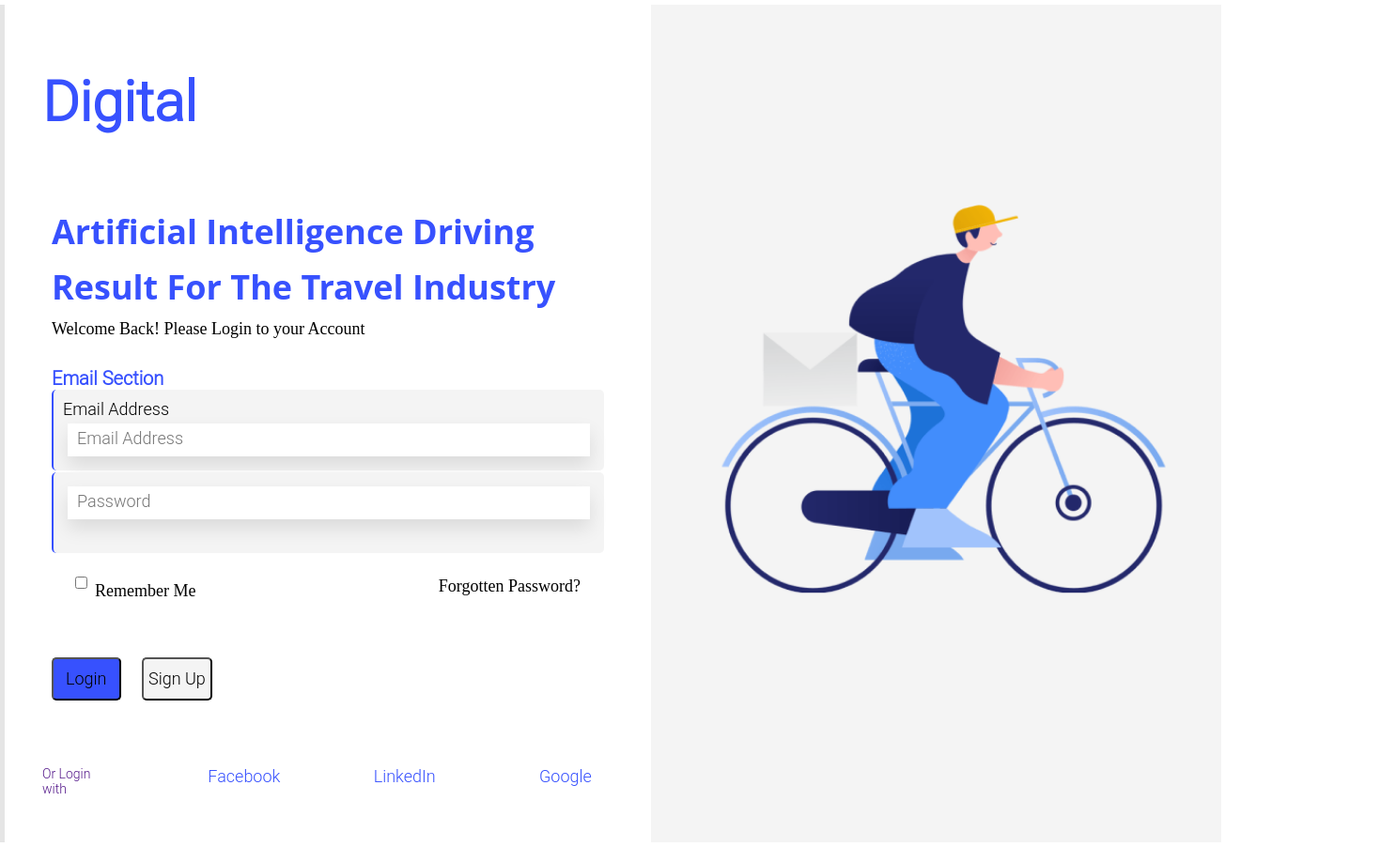
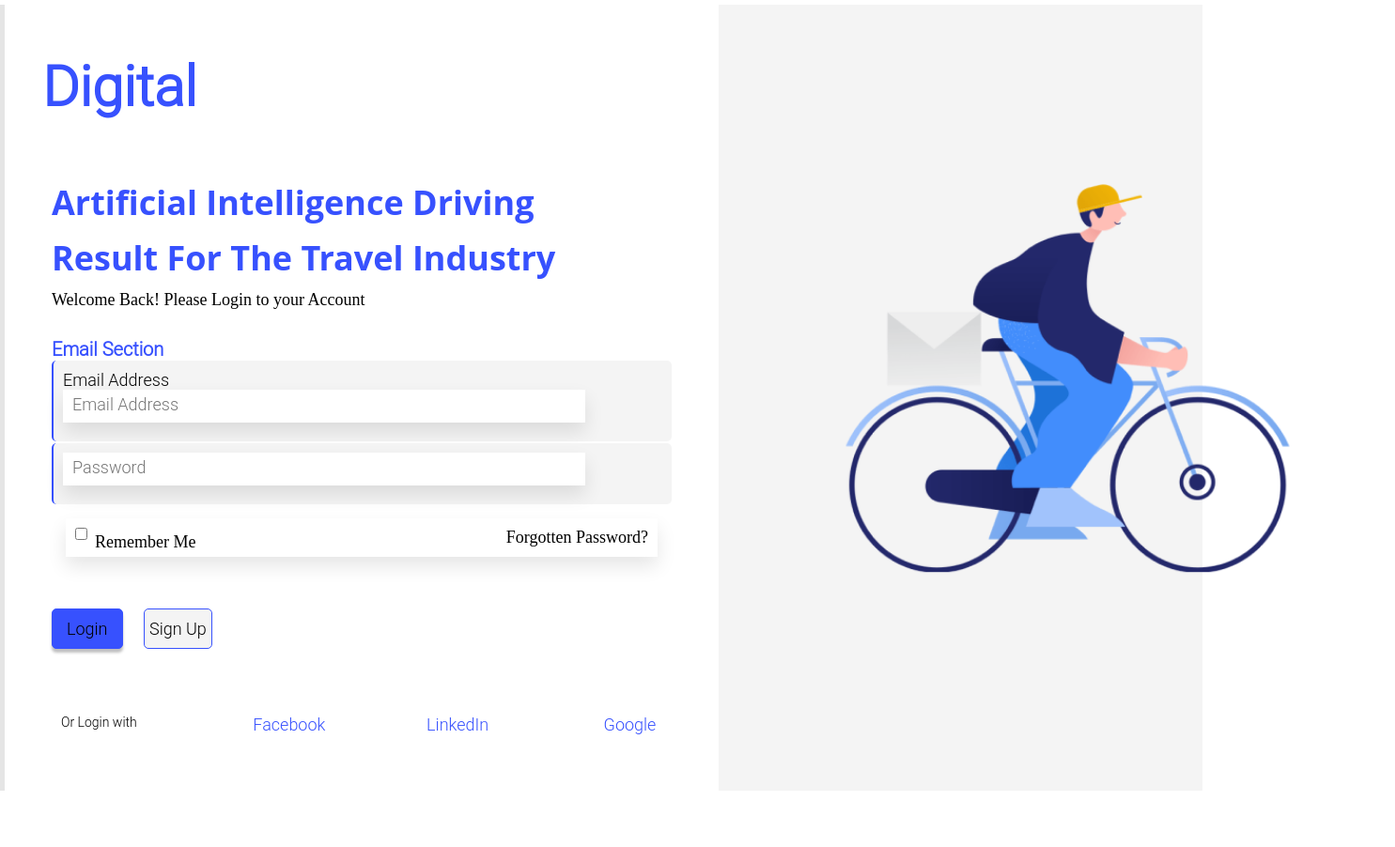
Before and after one commit to MANUELTEC-NG/Malon-Global-Technologies-Assesement, a website: page index.html in a window 1280 px wide. Shown: the whole page at 94% size, 1485 px wide, since content can reach past the window. After the commit the page ends 847 px from the top, so only its background shows below. Drawn offline with Linux system fonts and the light colour scheme.

Commit message:
adjusted the font and measurement unit

```diff
--- a/index.html
+++ b/index.html
@@ -38,8 +38,9 @@
                             </div>
 
                             <div class="form__group">
+                                <label for="password" class="form-label form-label-password">Password</label>
                                 <input type="password" class="form-input " id="password" placeholder="Password">
-                                <label for="password" class="form-label form-label-password">Password</label>
+
                             </div>
 
                             <div class="form__forgotten-password">
@@ -60,10 +61,11 @@
                 </div>
 
                 <div class="socials">
-                    <a href="" class="socials__btn">Or Login with</a>
-                    <a href="" class="socials__btn">Facebook</a>
-                    <a href="" class="socials__btn">LinkedIn</a>
-                    <a href="" class="socials__btn">Google</a>
+                     <a href="" class="socials__link">Or Login with</a>
+                    <a href="" class="socials__link">Facebook</a>
+                   <a href="" class="socials__link">LinkedIn</a>
+                    <a href="" class="socials__link">Google</a>
+
                 </div>
             </div>
 
--- a/sass/abstracts/_variables.scss
+++ b/sass/abstracts/_variables.scss
@@ -5,8 +5,11 @@ $color-login-bg-right: #F4F4F4;
 
 $color-heading-primary: #3751FE;
 
+$heading-primary-font-size: 3.6rem;
+$header-logo-font-size: 3rem;
 
 
-$color: #ffff;
+$color-white: #ffff;
+$color-black: #000000;
 
-$max-width: 1440px;
+$width: 144rem;
--- a/sass/components/_login-form.scss
+++ b/sass/components/_login-form.scss
@@ -5,22 +5,21 @@
 
 .form{
   &__group{
-  background-color: #F4F4F4;
+    background-color: #F4F4F4;
     padding: 10px;
     border-left: 2px solid $color-heading-primary;
-  border-radius: 5px;
+    border-radius: 5px;
     margin-bottom: 2px;
 
-    &:hover{
-      margin-bottom: 0;
-    }
+
   }
   &-input{
-    padding: 10px;
-    margin: 5px;
+    padding: 1rem;
+    margin-bottom: 1rem;
     display: block;
     width: 556px;
     box-shadow: 0 1rem 2rem rgba(black, .1);
+    outline: none;
     border: none;
 
     &::placeholder{
@@ -29,19 +28,26 @@
       margin: 39px 27px;
       font-family: "Roboto Light", sans-serif;
       font-style: normal;
-      font-size: 18px;
-      transition: all .3s;
+      font-size: 1.8rem;
+
+
+
     }
 
 
     &:focus:invalid{
-      border: none;
-      border-bottom: 5px solid orangered;
+      border-bottom: 3px solid orangered;
     }
 
     &:hover{
-      border: 3px solid $color-heading-primary;
-      margin-bottom: 0;
+      border: 2px solid $color-heading-primary;
+      outline: none;
+      margin-bottom: 1rem;
+
+    }
+    &:focus{
+      outline: none;
+      border: none;
     }
 
 
@@ -64,7 +70,7 @@
     cursor: pointer;
 
     &-password{
-      visibility: hidden;
+      display: none;
     }
 
   }
@@ -75,28 +81,30 @@
     justify-content: space-between;
     padding: 10px;
     margin: 15px;
+    box-shadow: 0 1rem 2rem rgba(black, .1);
   }
 
   &__remember-me{
     display: inline-block;
-    font-size: 18px;
-    width: 118px;
-    height: 21px;
+    font-size: 1.8rem;
+    width: 11.8rem;
+    height: 2.1rem;
     font-weight: 400;
     font-style: normal;
     line-height: 21.09px;
     position: absolute;
     color: #000000;
-    padding: 5px 3px;
-    margin: 0 5px;
+    padding: .5rem .3rem;
+    margin: 0 .5rem;
+
 
 
   }
   &__password-reset{
     &:active, &:visited, &:link{
-      font-size: 18px;
+      font-size: 1.8rem;
       width: auto;
-      height: 21px;
+      height: 2.1rem;
       font-weight: 400;
       font-style: normal;
       line-height: 21.09px;
@@ -104,6 +112,7 @@
       background-color: white;
       text-transform: capitalize;
       text-decoration: none;
+
 
     }
 
@@ -115,34 +124,39 @@
   }
 
   &__btn{
-    margin-top: 40px;
+    margin-top: 4rem;
     display: inline-block;
 
     &--login{
-      padding: 10px 13px;
-      margin-right: 10px;
-      border-radius: 5px;
+      padding: 1rem 1.5rem;
+      margin-right: 1rem;
+      border-radius: .5rem;
       background-color:#3751FE;
       font-style: normal;
       font-family: "Roboto Light", sans-serif;
       font-weight: 400;
-      font-size: 18px;
+      font-size: 1.8rem;
       line-height: 21.09px;
+      border: 1px solid #3751FE;
+      box-shadow: 0 4px 3px rgba(0, 0, 0, 0.25);
 
       &:active{
         background-color:#3751FE;
       }
     }
     &--sign-up{
-      padding: 10px 5px;
-      background-color: #F4F4F4;
-      margin-left: 10px;
-      border-radius: 5px;
+      padding: 1rem .5rem;
+     background-color: #F4F4F4;
+      margin-left: 1rem;
+      border-radius: .5rem;
       font-style: normal;
       font-family: "Roboto Light", sans-serif;
       font-weight: 400;
-      font-size: 18px;
+      font-size: 1.8rem;
       line-height: 21.09px;
+      outline: none;
+      border: 1px solid $color-heading-primary;
+
     }
 
   }
--- a/sass/components/_socials-link.scss
+++ b/sass/components/_socials-link.scss
@@ -2,20 +2,33 @@
   display: flex;
   flex-direction: row;
   justify-content: space-between;
-  margin: 60px 40px;
+  margin: 6rem 5rem;
 
-  &__btn{
+  &__link{
+    padding: 0 5px;
+    margin: 0 5px;
     text-decoration: none;
-    width: 79px;
-    height: 21px;
+    text-align: center;
+    //background-color: black;
+    width: 7.9rem;
+    height: 2.1rem;
     font-family: "Roboto Light", sans-serif;
     font-style: normal;
-    font-size: 14px;
+    font-size: 1.4rem;
+
+
+
+    &:first-child{
+      width: 10rem;
+      text-align: left;
+      color: $color-black;
+      padding-bottom: 0;
+    }
 
 
     &:not(:first-child){
       color: $color-heading-primary;
-      font-size: 18px;
+      font-size: 1.8rem;
       line-height: 21.09px;
       &:hover{
         border-bottom: 3px solid $color-heading-primary;
--- a/sass/layouts/_login-page-layout.scss
+++ b/sass/layouts/_login-page-layout.scss
@@ -1,9 +1,6 @@
 
 .section{
  width: auto;
-
-
-  //background-color: #3751FE;
   margin: 0 auto;
 
 
@@ -11,59 +8,40 @@
     display: grid;
     grid-template-rows: repeat(1, 1fr);
     grid-template-columns:repeat(2, 1fr);
-    width: 1300px;
     margin: 5px auto;
-    //background-color: red;
 
-
-
-
-    &-img{
-      //width: 600px;
-      //height: 400px;
-      //background-color: red;
-      //position: absolute;
-      //top: 30%;
-      //left: 8%;
-      //transform: translate(-50px, -50px);
-      background-color: blue;
-
-    }
 
     &__left{
       color: white;
       background-color: $color-login-bg-left;
-
       margin-left: 5px;
 
 
       &--logo{
         display: inline-block;
-        margin-top: 86px;
-        margin-left: 40px;
-        margin-bottom: 86px;
+        margin-top: 8.6rem;
+        margin-left: 4rem;
+        margin-bottom: 8.6rem;
         font-style: normal;
-        font-size: 30px;
-        line-height: 35.16px;
+        font-size: $header-logo-font-size;
+        line-height: 3.5px;
         font-weight: 700;
         font-family: "Roboto Light", sans-serif;
-        //width: 87px;
-        //height: 35px;
         color: $color-heading-primary;
       }
 
       &--heading{
-        margin-left: 40px;
+        margin-left: 4rem;
         text-align: left;
-        padding: 10px;
-        width: 557px;
-        height: 108px;
+        padding: 1rem;
+        width: $width / 2;
+        height: 10.8rem;
 
 
         &-primary{
-          margin-bottom: 10px;
+          margin-bottom: 1rem;
           font-weight: 700;
-          font-size: 36px;
+          font-size: $heading-primary-font-size;
           line-height: 49.03px;
           font-family: Open Sans, serif;
           font-style: normal;
@@ -79,9 +57,9 @@
         //width: 362px;
         //height: 21px;
         font-weight: 400;
-        margin: 10px 50px;
-        padding: 10px 0;
-        font-size: 18px;
+        margin: 1rem 5rem;
+        padding: 1rem 0;
+        font-size: 1.8rem;
         line-height: 21.09px;
         color: black;
 
@@ -104,8 +82,8 @@
       }
 
       &--img{
-        width: 600px;
-        height: 450px;
+        width: $width /2;
+        height: 45rem;
         object-fit: cover;
       }
 
```
Also changed, not shown: css/styles.css.
